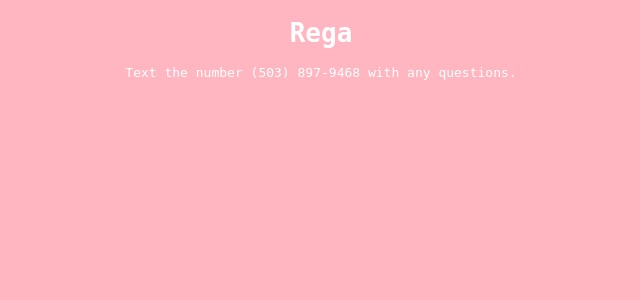
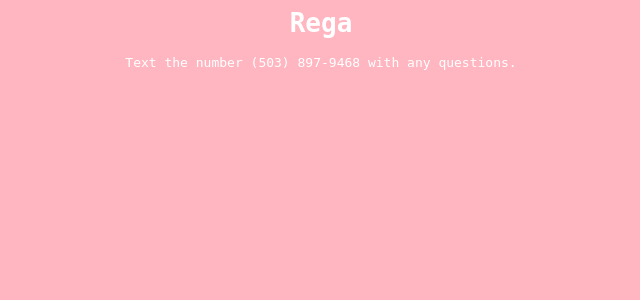
Before and after one commit to erica-chiu/CaliforniaGirls, a Flask app: page / in a window 1280 px wide. Shown: the top 300 px of the page, without its empty margins (319-959 px from the left). Run offline with Flask 2, Linux system fonts and the light colour scheme.

Commit message:
Fix spacing again

```diff
--- a/static/styles/mainpage.css
+++ b/static/styles/mainpage.css
@@ -1,5 +1,9 @@
 body {
   background-color: #FFB6C1;
+}
+
+div {
+  margin: auto auto;
 }
 
 h1, p {
@@ -7,7 +11,3 @@ h1, p {
   text-align: center;
   font-family: monospace;
 }
-
-h1 {
-  padding-top: 10px;
-}
--- a/templates/mainpage.html
+++ b/templates/mainpage.html
@@ -5,7 +5,9 @@
     </head>
     <body>
         <!-- content -->
-        <h1> Rega </h1>
-        <p> Text the number (503) 897-9468 with any questions. </p>
+        <div>
+          <h1> Rega </h1>
+          <p> Text the number (503) 897-9468 with any questions. </p>
+        </div>
     </body>
 </html>
```
